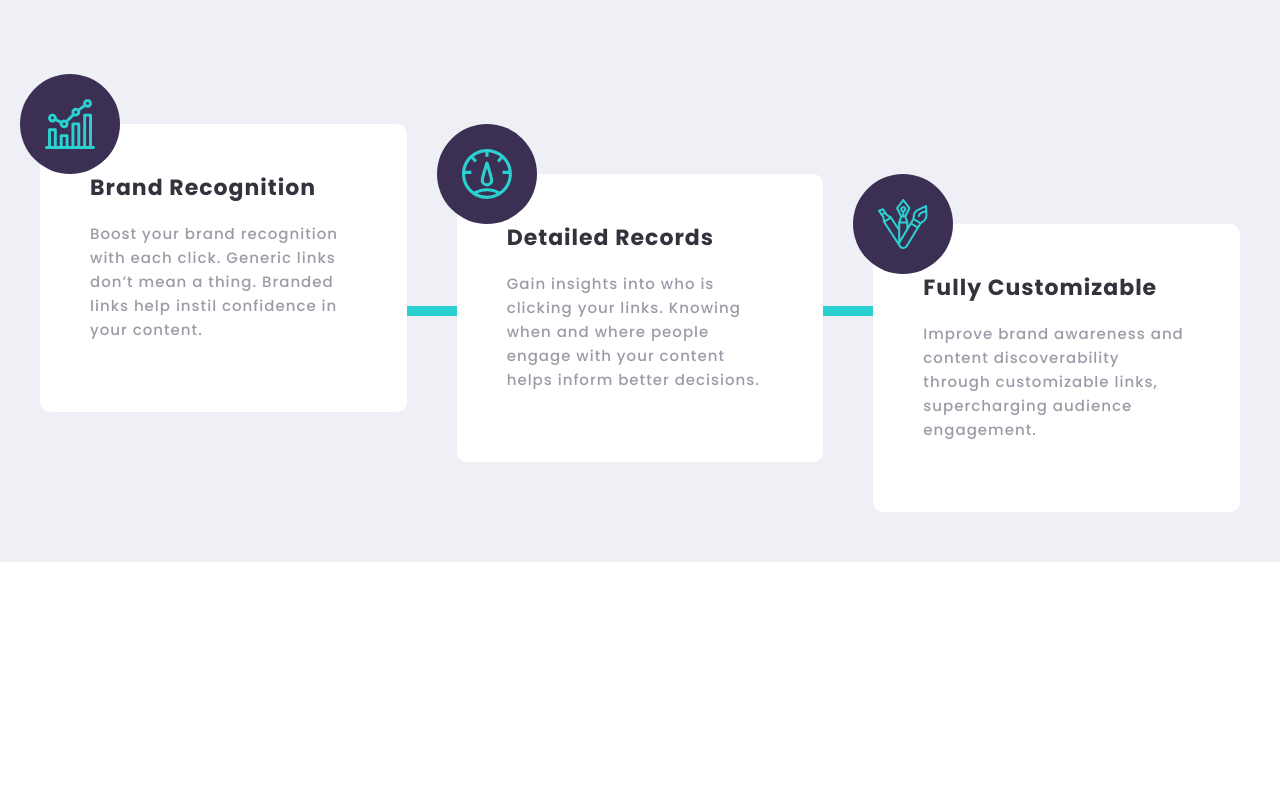
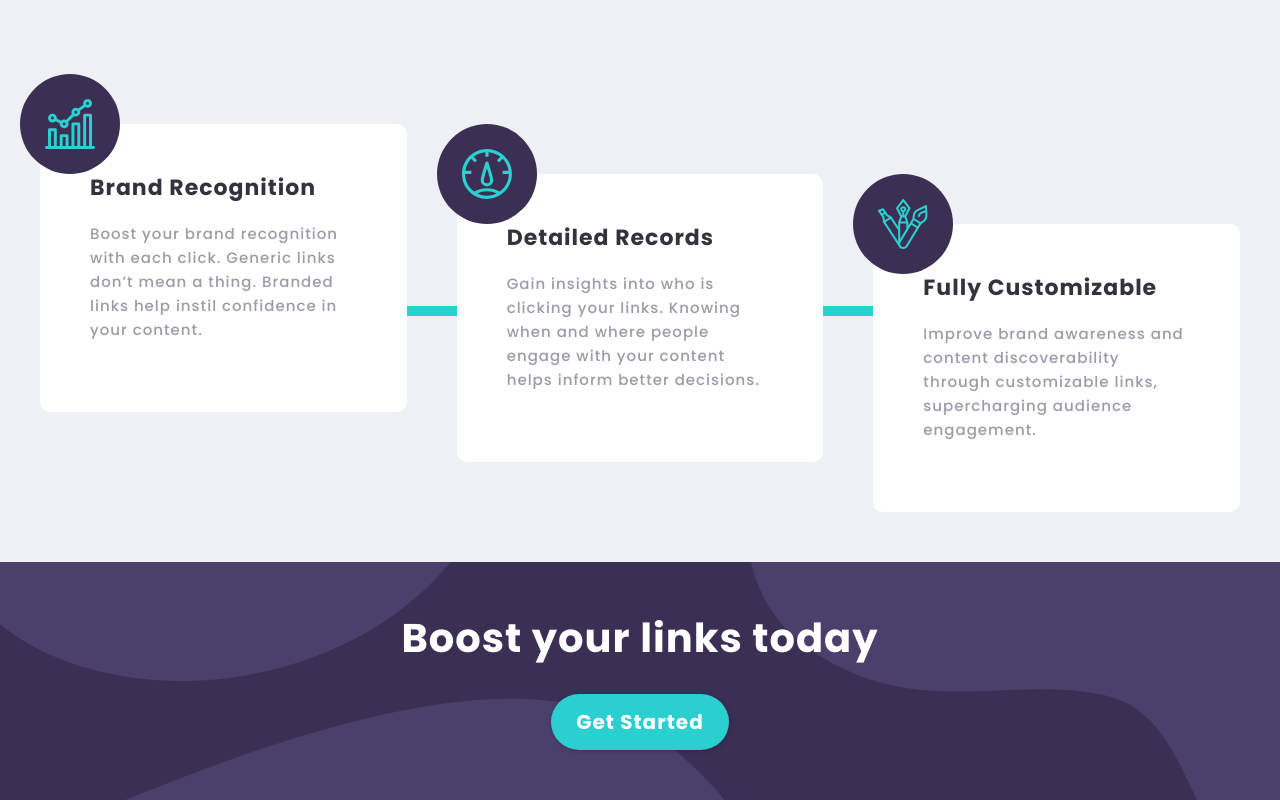
Before and after one commit to freetart/FEM-url-shortening-api, a React (Create React App) app: page / in a window 1280 px wide. Shown: the part 1165-1965 px from the top of the page. Before the commit the page ends 1727 px from the top, so only its background shows below. Built offline with nearby package versions, Linux system fonts and the light colour scheme.

Commit message:
created cta

```diff
--- a/src/App.js
+++ b/src/App.js
@@ -3,6 +3,7 @@ import Navbar from "./components/Navbar";
 import Hero from "./components/Hero";
 import ShortenLink from "./components/ShortenLink";
 import Statistics from "./components/Statistics";
+import Cta from "./components/Cta";
 
 const App = () => {
   return (
@@ -13,6 +14,7 @@ const App = () => {
       <main>
         <ShortenLink />
         <Statistics />
+        <Cta />
       </main>
     </>
   );
--- /dev/null
+++ b/src/components/Cta.js
@@ -0,0 +1,30 @@
+import styled from "styled-components";
+import { SectionHeading } from "./styledElements/Headings";
+import Button from "./styledElements/Buttons";
+import { sectionSpacingSm, maxWidthLg, flexCenter } from "../abstracts/Mixins";
+import bgPattern from "../assets/bg-boost-desktop.svg";
+
+const Section = styled.div`
+  background: var(--darkPurple) url(${bgPattern}) center center/cover no-repeat;
+`;
+
+const Container = styled.div`
+  ${sectionSpacingSm}
+  ${maxWidthLg}
+  ${flexCenter}
+  flex-direction: column;
+  gap: 3rem;
+`;
+
+const Cta = () => {
+  return (
+    <Section>
+      <Container>
+        <SectionHeading light>Boost your links today</SectionHeading>
+        <Button primaryLg>Get Started</Button>
+      </Container>
+    </Section>
+  );
+};
+
+export default Cta;
--- a/src/components/ShortenLink.js
+++ b/src/components/ShortenLink.js
@@ -5,6 +5,8 @@ import bgPattern from "../assets/bg-shorten-desktop.svg";
 
 const Article = styled.article`
   transform: translateY(8rem);
+  position: relative;
+  z-index: 10;
 `;
 
 const Container = styled.div`
--- a/src/components/Statistics.js
+++ b/src/components/Statistics.js
@@ -37,7 +37,7 @@ const Statistics = () => {
     <Section>
       <Container>
         <div className="section-title">
-          <SectionHeading>Advanced Statistics</SectionHeading>
+          <SectionHeading dark>Advanced Statistics</SectionHeading>
           <Paragraph section>
             Track how your links are performing across the web with our advanced
             statistics dashboard.
--- a/src/components/styledElements/Headings.js
+++ b/src/components/styledElements/Headings.js
@@ -1,4 +1,4 @@
-import styled from "styled-components";
+import styled, { css } from "styled-components";
 import { headingStyles } from "../../abstracts/Mixins";
 
 export const MainHeading = styled.h1`
@@ -10,7 +10,18 @@ export const MainHeading = styled.h1`
 export const SectionHeading = styled.h2`
   ${headingStyles}
   font-size: 4rem;
-  color: var(--black);
+
+  ${({ dark }) =>
+    dark &&
+    css`
+      color: var(--black);
+    `}
+
+  ${({ light }) =>
+    light &&
+    css`
+      color: var(--white);
+    `}
 `;
 
 export const StatHeading = styled.h3`
```
